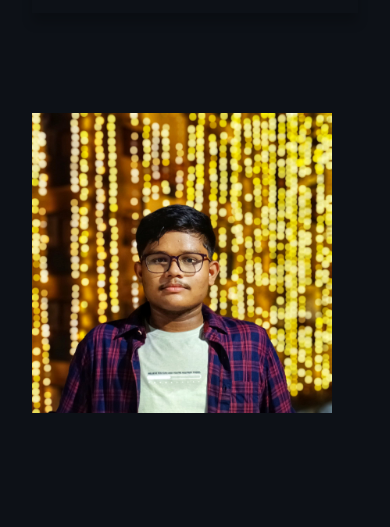
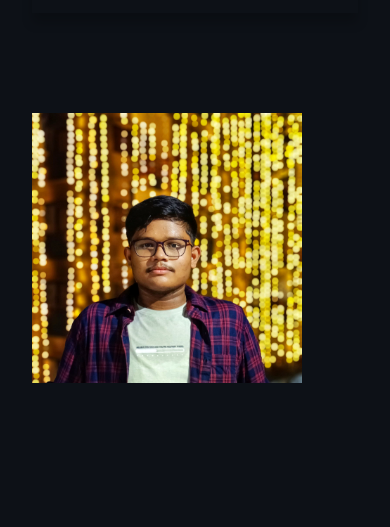
Before and after one commit to Arpanatha05/portfolio, a plain HTML site: page index.html in a window 390 px wide. Shown: the part 108-635 px from the top of the page. Drawn offline with nearby package versions, Linux system fonts and the light colour scheme.

Commit message:
new files

```diff
--- a/style.css
+++ b/style.css
@@ -284,7 +284,7 @@ body.dark {
 
     }
     #picture{
-      height: 300px;
-    width: 300px;
+    height: 270px;
+    width: 270px;
     }
   }
```
